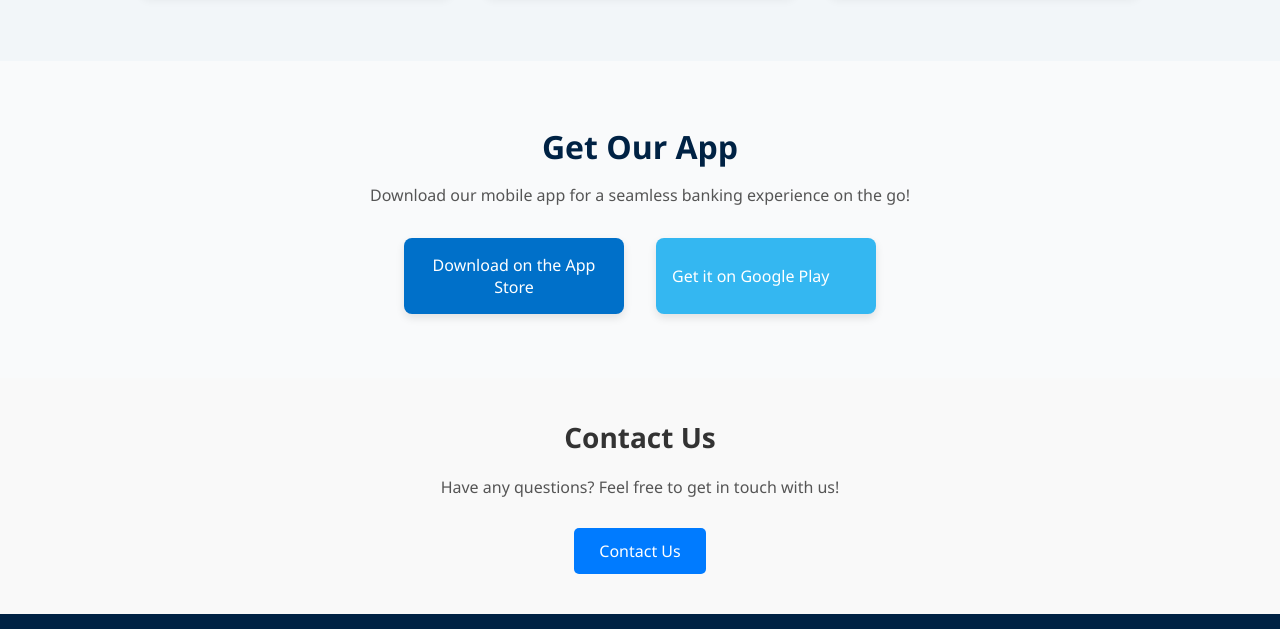
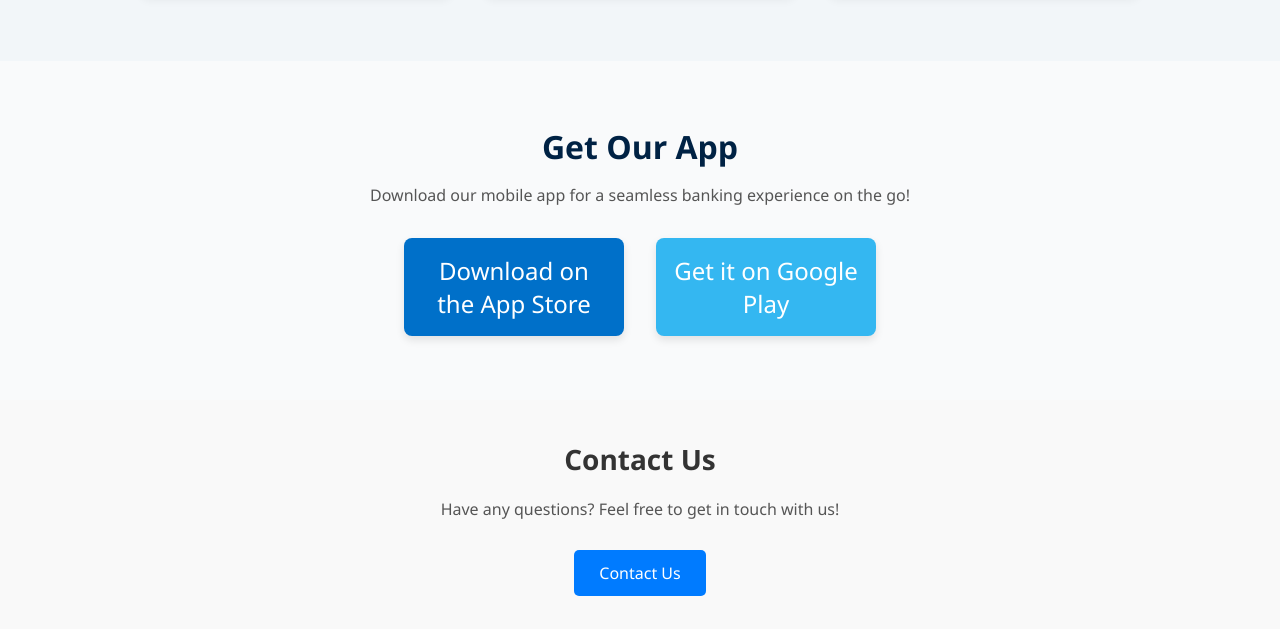
Before and after one commit to maria-ba98/bank-site, a plain HTML site: page index.html in a window 1280 px wide. Shown: the part 1491-2120 px from the top of the page. Drawn offline with nearby package versions, Linux system fonts and the light colour scheme.

Commit message:
تعديل على ملف CSS

```diff
--- a/style.css
+++ b/style.css
@@ -257,7 +257,10 @@
     font-size: 1rem;
     margin-bottom: 2rem;
 }
+.google  {
 
+  font-size: 1.5rem;
+}
 .download-buttons {
     display: flex;
     justify-content: center;
```
